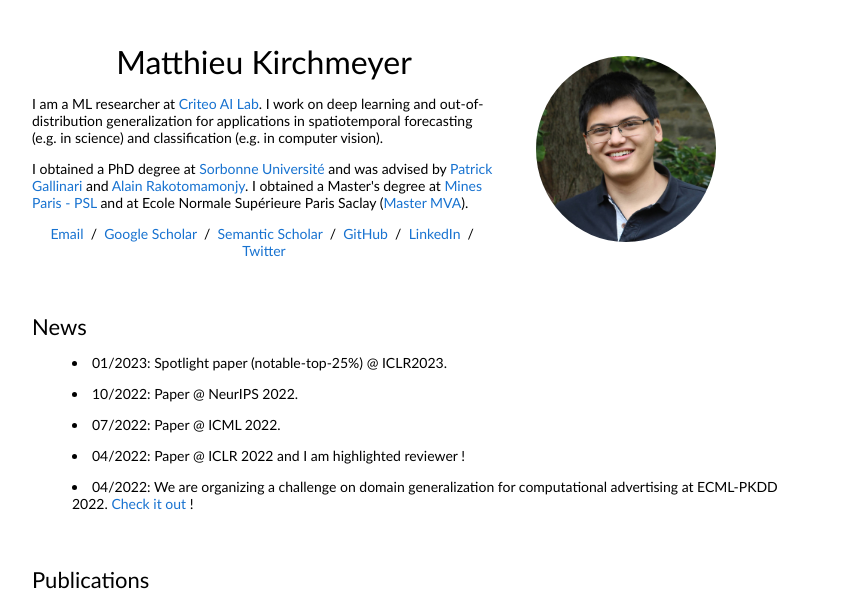
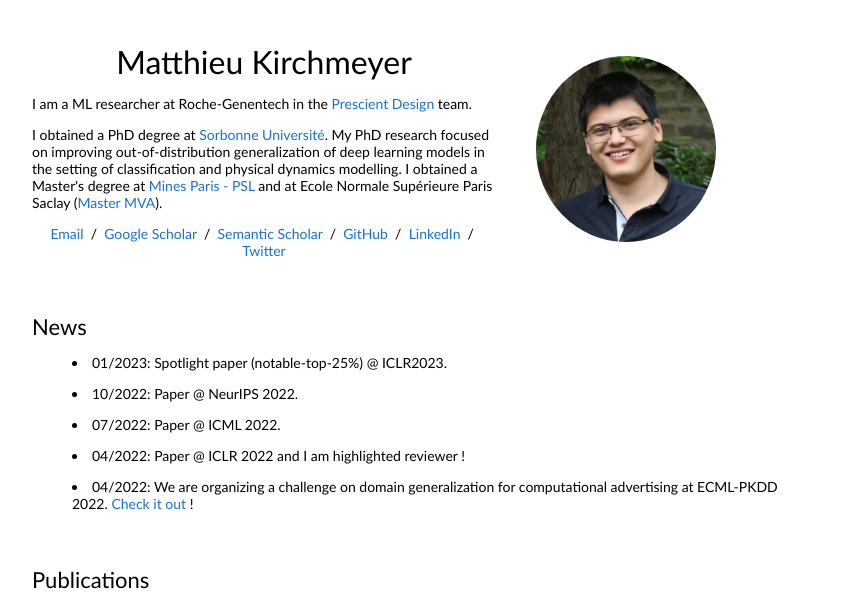
Before and after one commit to mkirchmeyer/mkirchmeyer.github.io, a plain HTML site: page index.html in a window 1280 px wide. Shown: the top 610 px of the page, without its empty margins (228-1069 px from the left). Drawn offline with Linux system fonts and the light colour scheme.

Commit message:
Update index.html

```diff
--- a/index.html
+++ b/index.html
@@ -20,13 +20,12 @@
               <p style="text-align:center">
                 <name>Matthieu Kirchmeyer</name>
               </p>
-              <p>
-                I am a ML researcher at <a href="https://ailab.criteo.com" target="_blank">Criteo AI Lab</a>.
-                I work on deep learning and out-of-distribution generalization for applications in spatiotemporal forecasting (e.g. in science) and classification (e.g. in computer vision).
+             <p>
+                I am a ML researcher at Roche-Genentech in the <a href="https://www.gene.com/scientists/our-scientists/prescient-design" target="_blank">Prescient Design</a> team.
               </p>
 
               </p>
-                I obtained a PhD degree at <a href="https://mlia.lip6.fr" target="_blank"> Sorbonne Université</a> and was advised by <a href="https://scholar.google.com/citations?user=rFaxB20AAAAJ&hl=en" target="_blank"> Patrick Gallinari </a> and <a href="https://scholar.google.fr/citations?hl=en&user=INHspc0AAAAJ&view_op=list_works&sortby=pubdate" target="_blank"> Alain Rakotomamonjy</a>.
+                I obtained a PhD degree at <a href="https://mlia.lip6.fr" target="_blank"> Sorbonne Université</a>. My PhD research focused on improving out-of-distribution generalization of deep learning models in the setting of classification and physical dynamics modelling.
                 I obtained a Master's degree at <a href="https://www.minesparis.psl.eu" target="_blank">Mines Paris - PSL</a> and at Ecole Normale Supérieure Paris Saclay (<a href="https://www.master-mva.com" target="_blank">Master MVA</a>).
               </p>
               <p style="text-align:center">
```
